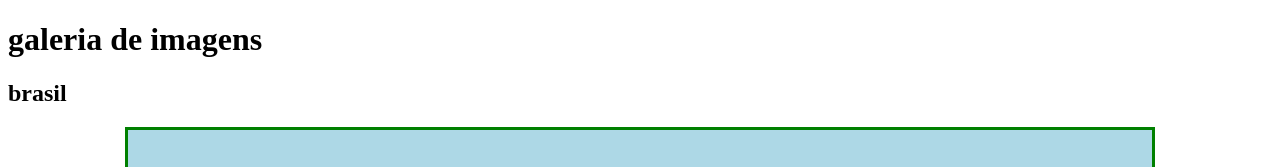
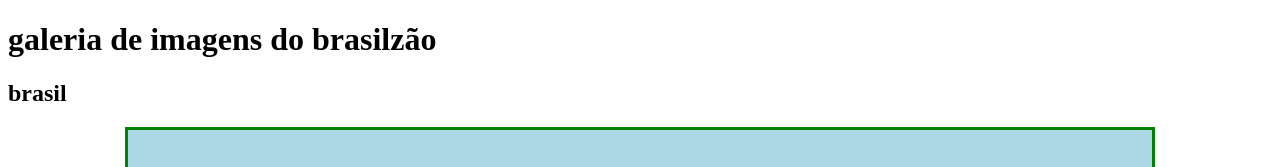
Before and after one commit to washington0509/aulaimagens, a plain HTML site: page index.html in a window 1280 px wide. Shown: the top 167 px of the page. Drawn offline with Linux system fonts and the light colour scheme.

Commit message:
commit 3 30-04

```diff
--- a/index.html
+++ b/index.html
@@ -9,7 +9,7 @@
     <link rel="stylesheet" href="style.css">
 </head>
 <body>
-    <h1>galeria de imagens</h1>
+    <h1>galeria de imagens do brasilzão</h1>
     <h2>brasil</h2>
     <div id="brasil">
         <img src="https://www.clickpb.com.br/wp-content/uploads/2023/12/brasil_belgica5_cavalinho_fantastico.jpeg" alt="" class="brasilimg">
```
